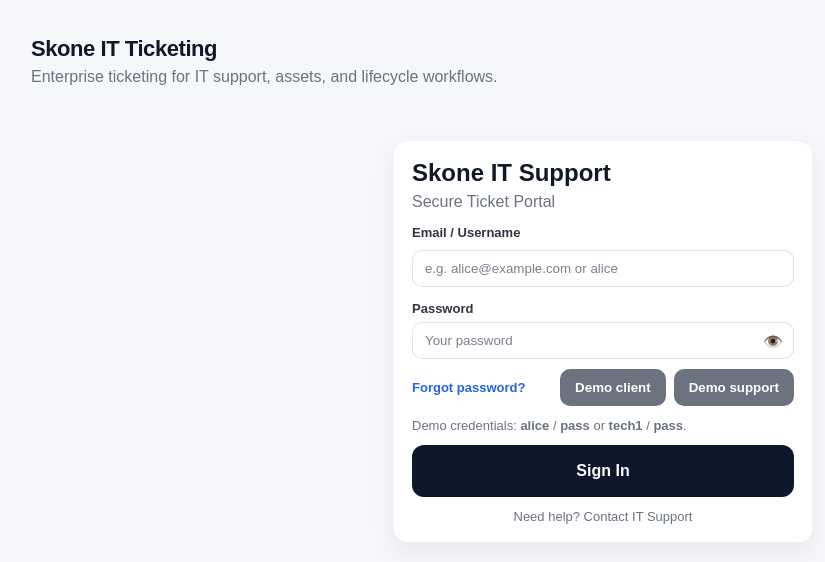
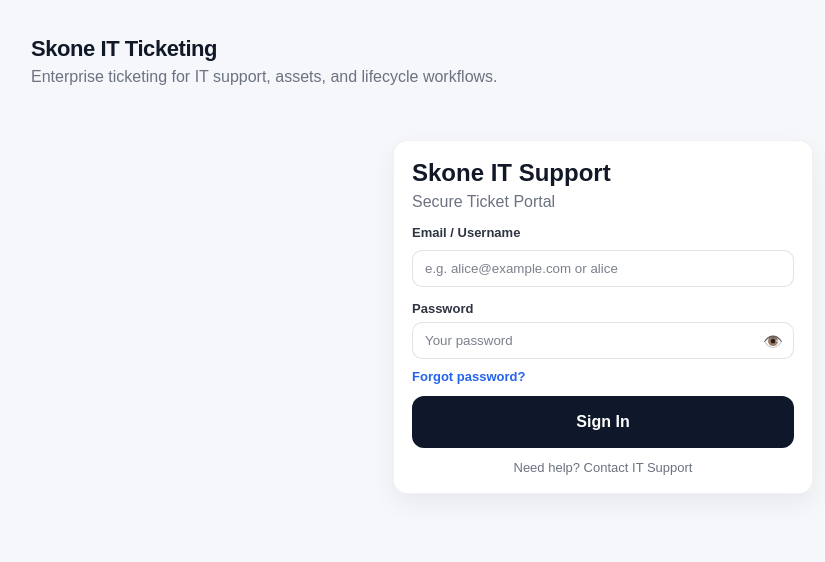
Before and after one commit to sahilyadav-01/skone-ticketing-platform, a React (Create React App) app in the folder frontend/: page / in a window 1280 px wide. Shown: the top 562 px of the page, without its empty margins (37-862 px from the left). Built offline with nearby package versions, Linux system fonts and the light colour scheme.

Commit message:
feat: Improve error handling and enhance login UI in LoginReal component

```diff
--- a/frontend/src/components/LoginReal.js
+++ b/frontend/src/components/LoginReal.js
@@ -29,8 +29,8 @@ function LoginReal({ onLogin }) {
 
       const data = await res.json();
       onLogin(data.user, data.token);
-    } catch (e) {
-      setError('Unable to login. ' + String(e.message || e));
+    } catch (e2) {
+      setError('Unable to login. ' + String(e2?.message || e2));
     } finally {
       setLoading(false);
     }
@@ -44,9 +44,7 @@ function LoginReal({ onLogin }) {
       <div className="ticket-card__top" style={{ marginBottom: 6 }}>
         <h2 style={{ margin: 0 }}>Skone IT Support</h2>
       </div>
-      <p style={{ marginTop: 0, color: 'var(--muted)', marginBottom: 6 }}>
-        Secure Ticket Portal
-      </p>
+      <p style={{ marginTop: 0, color: 'var(--muted)', marginBottom: 6 }}>Secure Ticket Portal</p>
 
       <form onSubmit={handleSubmit} style={{ marginTop: 14 }}>
         <label className="label">Email / Username</label>
@@ -104,7 +102,35 @@ function LoginReal({ onLogin }) {
           </button>
         </div>
 
-        <div style={{ display: 'flex', justifyContent: 'space-between', alignItems: 'center', gap: 8, marginTop: 6, marginBottom: 12, flexWrap: 'wrap' }}>
+        {error && (
+          <div
+            style={{
+              marginBottom: 12,
+              padding: '10px 12px',
+              borderRadius: 10,
+              background: 'rgba(255, 80, 80, 0.12)',
+              color: 'var(--text)',
+              border: '1px solid rgba(255, 80, 80, 0.25)',
+              fontWeight: 700,
+              fontSize: 13,
+              lineHeight: 1.4,
+            }}
+          >
+            {error}
+          </div>
+        )}
+
+        <div
+          style={{
+            display: 'flex',
+            justifyContent: 'space-between',
+            alignItems: 'center',
+            gap: 8,
+            marginTop: 6,
+            marginBottom: 12,
+            flexWrap: 'wrap',
+          }}
+        >
           <a
             href="#"
             onClick={(e) => e.preventDefault()}
@@ -112,41 +138,8 @@ function LoginReal({ onLogin }) {
           >
             Forgot password?
           </a>
-          <div style={{ display: 'flex', gap: 8, flexWrap: 'wrap' }}>
-            <button
-              type="button"
-              className="btn btnMuted"
-              onClick={() => {
-                setIdentifier('alice');
-                setPassword('pass');
-              }}
-              disabled={loading}
-            >
-              Demo client
-            </button>
-            <button
-              type="button"
-              className="btn btnMuted"
-              onClick={() => {
-                setIdentifier('tech1');
-                setPassword('pass');
-              }}
-              disabled={loading}
-            >
-              Demo support
-            </button>
-          </div>
+          <div style={{ display: 'flex', gap: 8, flexWrap: 'wrap' }} />
         </div>
-
-        <div style={{ color: 'var(--muted)', fontSize: 13, marginBottom: 12 }}>
-          Demo credentials: <strong>alice</strong> / <strong>pass</strong> or <strong>tech1</strong> / <strong>pass</strong>.
-        </div>
-
-        {error && (
-          <div style={{ color: 'var(--danger2)', marginTop: 2, marginBottom: 12 }} role="alert">
-            {error}
-          </div>
-        )}
 
         <button
           type="submit"
```
